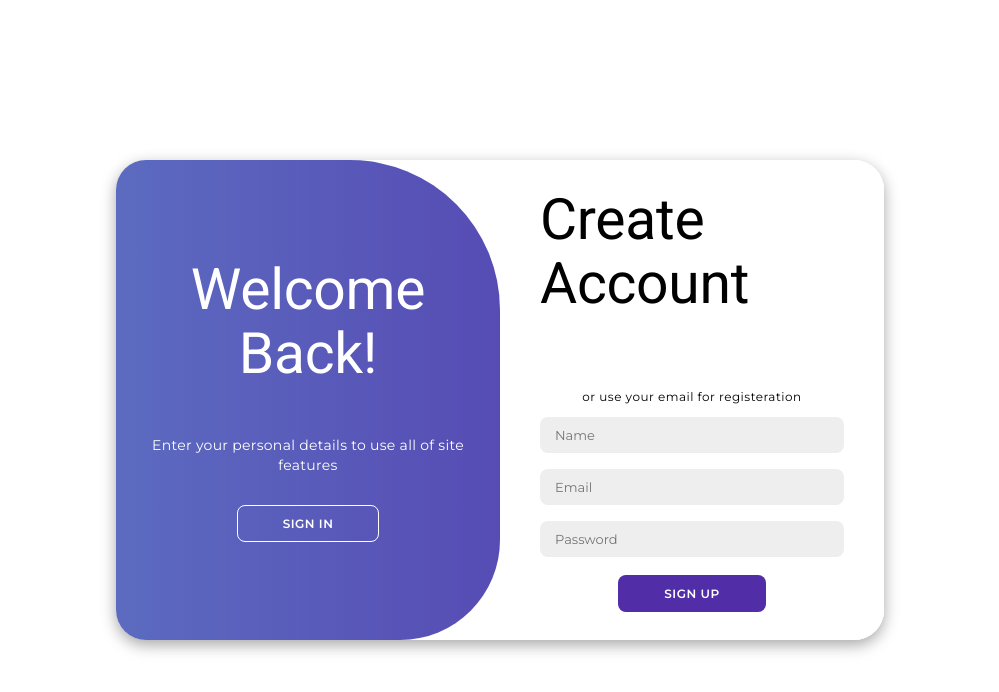
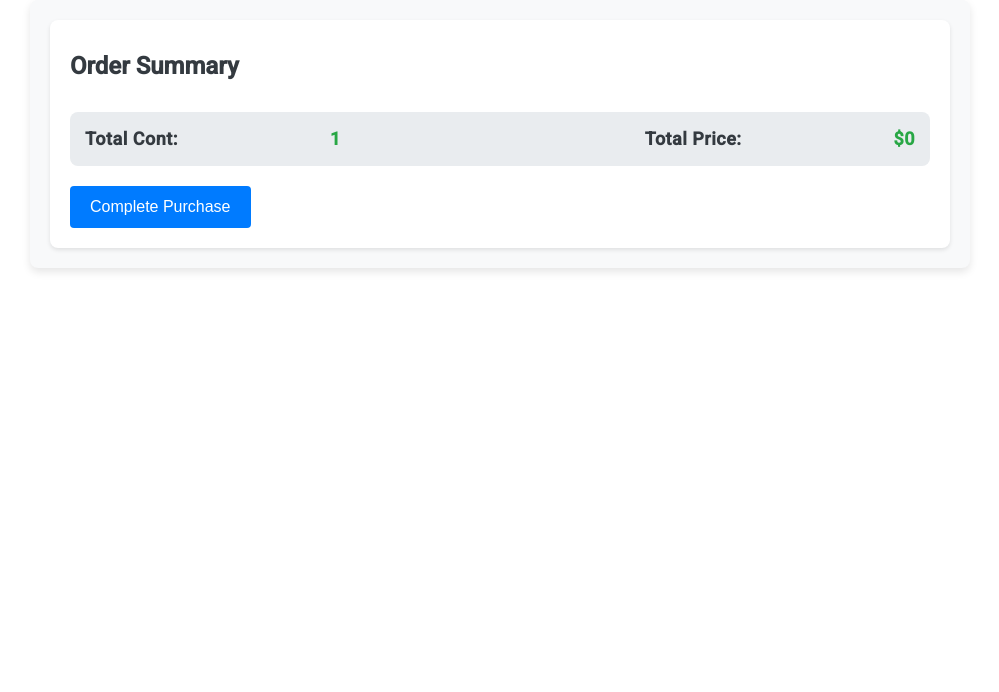
Before and after one commit to alamin4265/TrackPanel, an Angular app in the folder MixpanelIntegrationFrontend/: page /checkout in a window 1280 px wide. Before the commit this address led to /signup-login. Shown: the top 692 px of the page, without its empty margins (140-1139 px from the left). Built offline with nearby package versions, Linux system fonts and the light colour scheme; sample sign-in values are in the browser's storage.

Commit message:
Feat: added checkout and checkout-success component

```diff
--- a/MixpanelIntegrationFrontend/src/app/Component/add-to-cart/add-to-cart.component.css
+++ b/MixpanelIntegrationFrontend/src/app/Component/add-to-cart/add-to-cart.component.css
@@ -100,3 +100,37 @@
   color: #333;
   font-weight: 600;
 }
+
+.btn-checkout {
+  background-color: #28a745;
+  color: #ffffff;
+  border: none;
+  border-radius: 4px;
+  padding: 10px 15px;
+  cursor: pointer;
+  font-size: 16px;
+  transition: background-color 0.3s ease, transform 0.2s ease;
+  margin: 10px;
+}
+
+.btn-checkout:hover {
+  background-color: #218838;
+  transform: scale(1.05);
+}
+
+.btn-primary {
+  display: inline-block;
+  padding: 10px 15px;
+  background-color: #007bff;
+  border: none;
+  border-radius: 4px;
+  color: white;
+  text-transform: uppercase;
+  cursor: pointer;
+  transition: background-color 0.3s ease;
+  margin: 10px;
+}
+
+.btn-primary:hover {
+  background-color: #0056b3;
+}
--- a/MixpanelIntegrationFrontend/src/app/Component/add-to-cart/add-to-cart.component.html
+++ b/MixpanelIntegrationFrontend/src/app/Component/add-to-cart/add-to-cart.component.html
@@ -18,6 +18,8 @@
       <h3>Total Price:</h3>
       <p>${{totalPrice}}</p>
     </div>
+    <button (click)="goToCheckout()" class="btn-checkout">Checkout</button>
+    <button class="btn btn-primary" (click)="goBack()">Back to List</button>
   </div>
 </div>
 
--- a/MixpanelIntegrationFrontend/src/app/Component/add-to-cart/add-to-cart.component.ts
+++ b/MixpanelIntegrationFrontend/src/app/Component/add-to-cart/add-to-cart.component.ts
@@ -3,7 +3,7 @@ import { CartService } from '../../Services/cart.service';
 import { FormsModule } from '@angular/forms';
 import { CommonModule, JsonPipe } from '@angular/common';
 import { CartItem } from '../../Model/class';
-
+import { ActivatedRoute, Router } from '@angular/router';
 
 @Component({
   selector: 'app-add-to-cart',
@@ -20,7 +20,7 @@ export class AddToCartComponent {
 
   totalPrice = 0;
 
-  constructor(private cartService: CartService) {
+  constructor(private cartService: CartService, private router: Router) {
   debugger;
     this.cartItems = this.cartService.getCartItems();
     console.log(this.cartItems);
@@ -42,5 +42,11 @@ export class AddToCartComponent {
   clearCart() {
     // this.cartService.clearCart();
   }
+  goToCheckout(){
+    this.router.navigate(['/checkout']);
+  }
+  goBack() {
+    this.router.navigate(['/products']);
+  }
 
 }
--- a/MixpanelIntegrationFrontend/src/app/Component/checkout/checkout.component.css
+++ b/MixpanelIntegrationFrontend/src/app/Component/checkout/checkout.component.css
@@ -0,0 +1,97 @@
+.checkout-container {
+    padding: 20px;
+    max-width: 900px;
+    margin: auto;
+    background-color: #f8f9fa;
+    border-radius: 8px;
+    box-shadow: 0 4px 8px rgba(0, 0, 0, 0.1);
+  }
+
+  .order-summary {
+    background-color: #ffffff;
+    padding: 20px;
+    border-radius: 8px;
+    box-shadow: 0 2px 4px rgba(0, 0, 0, 0.1);
+  }
+
+  h2 {
+    margin-bottom: 20px;
+    font-size: 24px;
+    color: #343a40;
+    font-weight: 600;
+  }
+
+  ul {
+    list-style: none;
+    padding: 0;
+    margin: 0;
+  }
+
+  li {
+    display: flex;
+    align-items: center;
+    padding: 10px 0;
+    border-bottom: 1px solid #dee2e6;
+  }
+
+  .product-details {
+    display: flex;
+    flex-direction: column;
+    margin-left: 15px;
+  }
+
+  .product-details h3 {
+    font-size: 18px;
+    margin: 0;
+    color: #495057;
+  }
+
+  .product-details p {
+    margin: 5px 0;
+    color: #6c757d;
+  }
+
+  .total-price {
+    margin-top: 20px;
+    padding: 15px;
+    background-color: #e9ecef;
+    border-radius: 8px;
+    display: flex;
+    justify-content: space-between;
+    align-items: center;
+  }
+
+  .total-price-label {
+    font-size: 18px;
+    font-weight: 600;
+    color: #343a40;
+  }
+
+  .total-price-value {
+    font-size: 18px;
+    font-weight: 600;
+    color: #28a745;
+  }
+
+  .btn-checkout {
+    background-color: #007bff;
+    color: #ffffff;
+    border: none;
+    border-radius: 4px;
+    padding: 12px 20px;
+    cursor: pointer;
+    font-size: 16px;
+    transition: background-color 0.3s ease, transform 0.2s ease;
+    margin-top: 20px;
+  }
+
+  .btn-checkout:hover {
+    background-color: #0056b3;
+    transform: scale(1.05);
+  }
+
+  .empty-message {
+    font-size: 18px;
+    color: #6c757d;
+    text-align: center;
+  }
--- a/MixpanelIntegrationFrontend/src/app/Component/checkout/checkout.component.html
+++ b/MixpanelIntegrationFrontend/src/app/Component/checkout/checkout.component.html
@@ -1 +1,27 @@
-<p>checkout works!</p>
+<div class="checkout-container">
+
+    <div class="order-summary">
+      <h2>Order Summary</h2>
+      <div >
+        <ul>
+          <li *ngFor="let item of cartItems">
+             <div class="product-details">
+              <h3>Title:{{ item.title }}</h3>
+              <p>Category: ${{ item.category }}</p>
+            </div>
+          </li>
+        </ul>
+        <div class="total-price">
+          <span class="total-price-label">Total Cont:</span>
+          <span class="total-price-value">{{ count }}</span>
+          <br>
+          <span class="total-price-label">Total Price:</span>
+          <span class="total-price-value">${{ totalPrice }}</span>
+        </div>
+        <button (click)="checkout()" class="btn-checkout">Complete Purchase</button>
+      </div>
+      <ng-template #noItems>
+        <p>Your cart is empty.</p>
+      </ng-template>
+    </div>
+</div>
--- a/MixpanelIntegrationFrontend/src/app/Component/checkout/checkout.component.ts
+++ b/MixpanelIntegrationFrontend/src/app/Component/checkout/checkout.component.ts
@@ -1,12 +1,37 @@
-import { Component } from '@angular/core';
+import { Component, OnInit } from '@angular/core';
+import { CartService } from '../../Services/cart.service';
+import { Router } from '@angular/router';
+import { FormsModule } from '@angular/forms';
+import { CommonModule } from '@angular/common';
+import { CartItem } from '../../Model/class';
 
 @Component({
   selector: 'app-checkout',
   standalone: true,
-  imports: [],
+  imports: [FormsModule,CommonModule],
   templateUrl: './checkout.component.html',
-  styleUrl: './checkout.component.css'
+  styleUrls: ['./checkout.component.css']
 })
-export class CheckoutComponent {
+export class CheckoutComponent implements OnInit {
+  cartItems: CartItem[] = [];
+  totalPrice = 0;
+  count : number=0;
+  constructor(private cartService: CartService, private router: Router) {}
 
+  ngOnInit(): void {
+    debugger;
+    this.cartItems = this.cartService.getCartItems();
+    this.totalPrice = this.cartService.getTotalPrice();
+    this.count = this.cartService.getTotalCount();
+  }
+
+  checkout() {
+    if (this.cartItems.length > 0) {
+      this.cartService.clearCart();
+      // alert("checkout-success");
+      this.router.navigate(['/checkout-success']);
+    } else {
+      console.error('No items in the cart for checkout.');
+    }
+  }
 }
--- a/MixpanelIntegrationFrontend/src/app/Services/cart.service.ts
+++ b/MixpanelIntegrationFrontend/src/app/Services/cart.service.ts
@@ -53,4 +53,11 @@ export class CartService {
   getTotalCount() {
     return this.cartCount;
   }
+  removeProductFromCart(product: any) {
+    this.cart = this.cart.filter((item: { title: any; }) => item.title !== product.title);
+  }
+
+  clearCart() {
+    this.cart = [];
+  }
 }
--- /dev/null
+++ b/MixpanelIntegrationFrontend/src/app/checkout-success/checkout-success.component.css
@@ -0,0 +1,61 @@
+.checkout-success-container {
+    padding: 20px;
+    max-width: 600px;
+    margin: auto;
+    background-color: #ffffff;
+    border-radius: 8px;
+    box-shadow: 0 4px 8px rgba(0, 0, 0, 0.1);
+  }
+
+  h1 {
+    margin-bottom: 20px;
+    font-size: 24px;
+    color: #343a40;
+    font-weight: 600;
+  }
+
+  p {
+    margin-bottom: 20px;
+    font-size: 16px;
+    color: #6c757d;
+  }
+
+  .form-group {
+    margin-bottom: 15px;
+  }
+
+  label {
+    display: block;
+    margin-bottom: 5px;
+    font-weight: 600;
+  }
+
+  input {
+    width: 100%;
+    padding: 10px;
+    border: 1px solid #ced4da;
+    border-radius: 4px;
+    font-size: 16px;
+  }
+
+  input:focus {
+    border-color: #007bff;
+    outline: none;
+    box-shadow: 0 0 0 0.2rem rgba(38, 143, 255, 0.25);
+  }
+
+  .btn-pay {
+    background-color: #007bff;
+    color: #ffffff;
+    border: none;
+    border-radius: 4px;
+    padding: 12px 20px;
+    cursor: pointer;
+    font-size: 16px;
+    transition: background-color 0.3s ease, transform 0.2s ease;
+  }
+
+  .btn-pay:hover {
+    background-color: #0056b3;
+    transform: scale(1.05);
+  }
--- /dev/null
+++ b/MixpanelIntegrationFrontend/src/app/checkout-success/checkout-success.component.html
@@ -0,0 +1,25 @@
+<div class="checkout-success-container">
+    <h1>Checkout Successful</h1>
+    <p>Thank you for your purchase! Please provide your payment details below to complete the transaction.</p>
+
+    <form (ngSubmit)="processPayment()" #paymentForm="ngForm">
+      <div class="form-group">
+        <label for="cardNumber">Card Number:</label>
+        <input type="text" id="cardNumber" name="cardNumber" ngModel required minlength="13" maxlength="19" placeholder="1234 5678 9123 4567" />
+      </div>
+
+      <div class="form-group">
+        <label for="expiryDate">Expiry Date:</label>
+        <input type="text" id="expiryDate" name="expiryDate" ngModel required placeholder="MM/YY" />
+      </div>
+
+      <div class="form-group">
+        <label for="cvv">CVV:</label>
+        <input type="text" id="cvv" name="cvv" ngModel required minlength="3" maxlength="4" placeholder="123" />
+      </div>
+
+      <div class="form-group">
+        <button type="submit" class="btn-pay" (click)="onPayment()">Pay Now</button>
+      </div>
+    </form>
+</div>
--- /dev/null
+++ b/MixpanelIntegrationFrontend/src/app/checkout-success/checkout-success.component.ts
@@ -0,0 +1,25 @@
+import { CommonModule } from '@angular/common';
+import { Component } from '@angular/core';
+import { FormsModule, NgForm } from '@angular/forms';
+import { CartService } from '../Services/cart.service';
+import { Router } from '@angular/router';
+@Component({
+  selector: 'app-checkout-success',
+  standalone: true,
+  imports: [FormsModule,CommonModule],
+  templateUrl: './checkout-success.component.html',
+  styleUrls: ['./checkout-success.component.css']
+})
+export class CheckoutSuccessComponent {
+  constructor(private cartService: CartService, private router: Router) {}
+  processPayment() {
+
+    console.log('Payment processing...');
+
+  }
+  onPayment(){
+    alert("Payment-Success");
+    this.router.navigate(['/products']);
+
+  }
+}
```
Also changed, not shown: MixpanelIntegrationFrontend/src/app/app.routes.ts (+10 -0 lines), MixpanelIntegrationFrontend/src/app/Component/product/product-details/product-details.component.html (line endings or trailing spaces), 1 other file (tests, documents, lock files or other folders).
